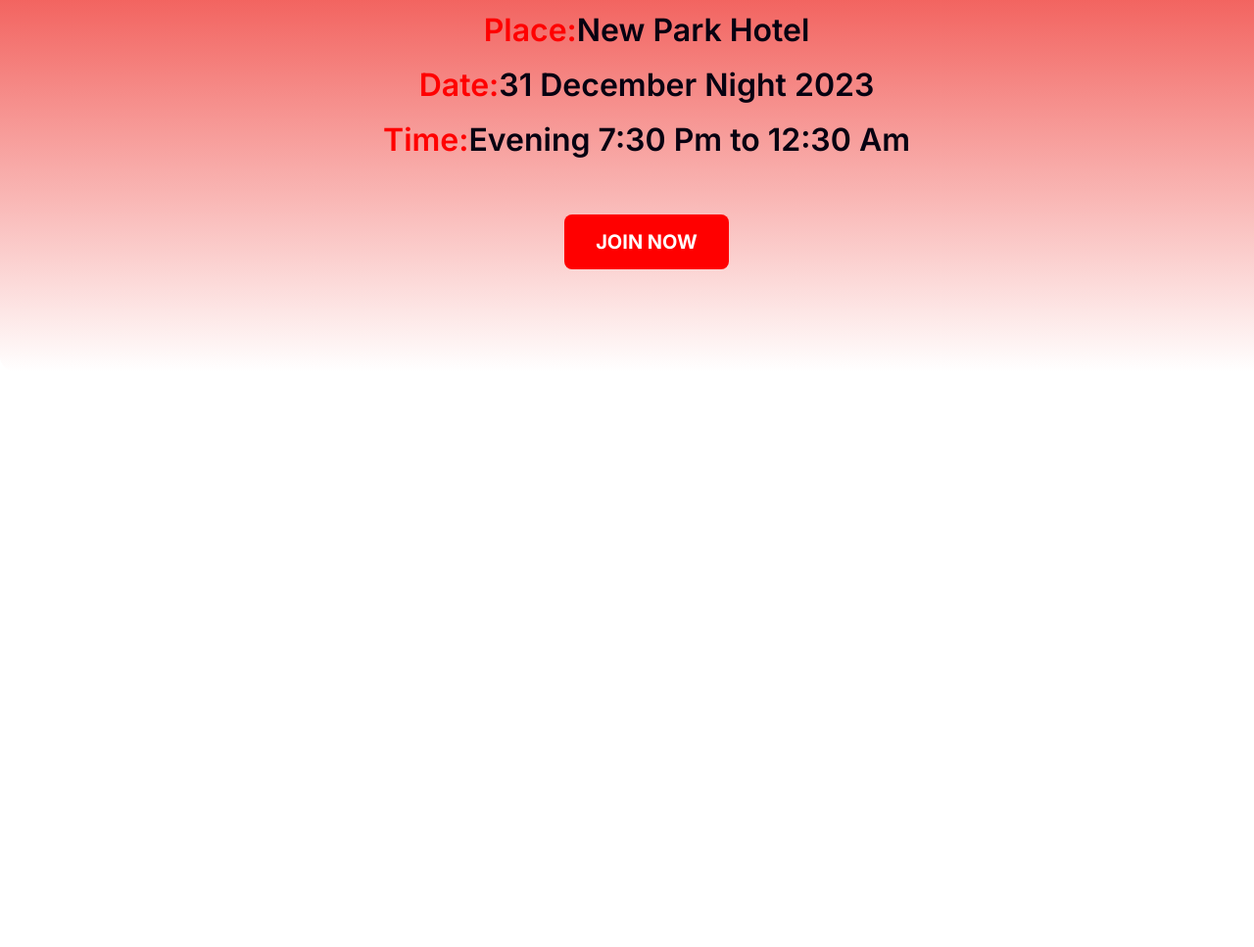
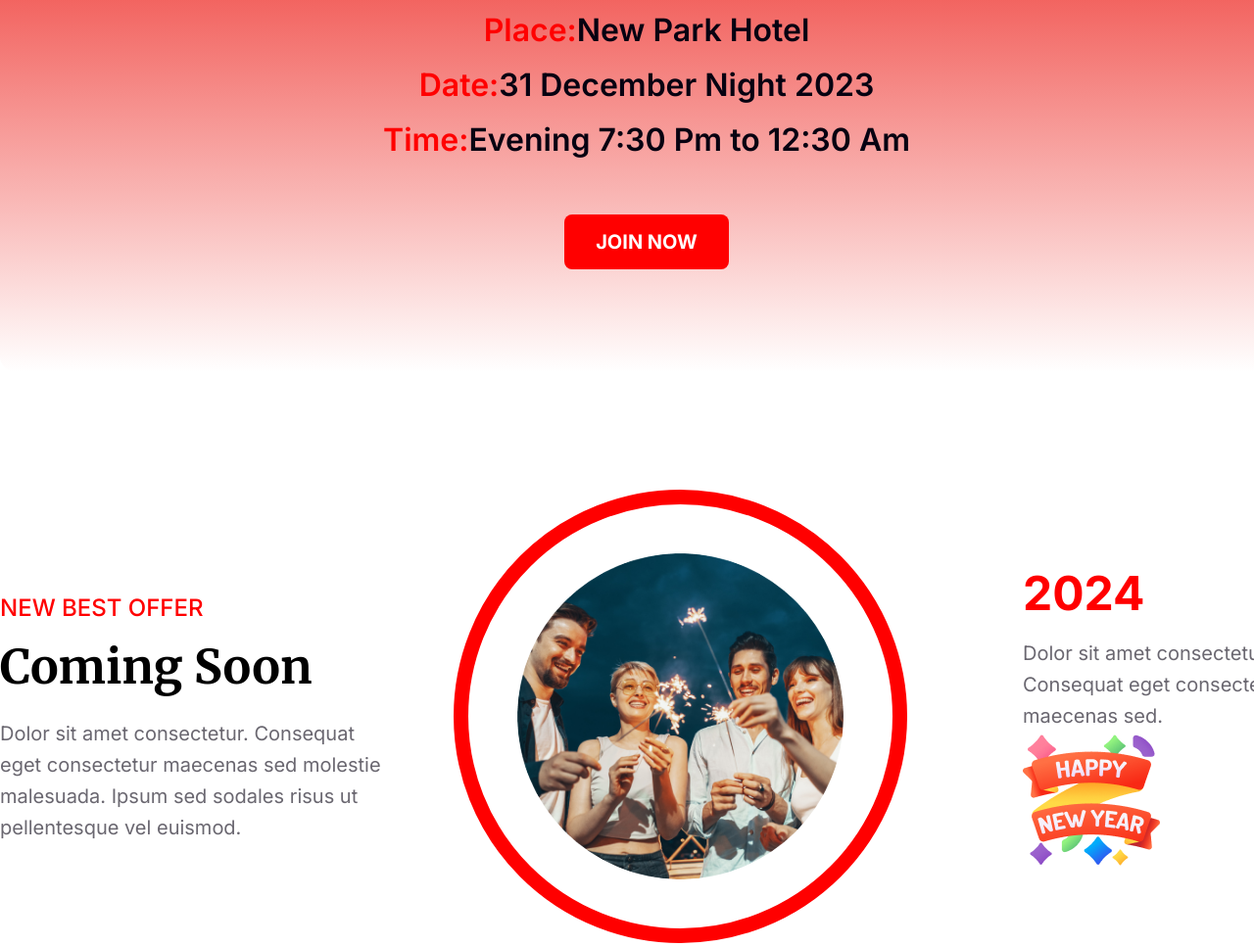
Before and after one commit to SumiyaRahman/New_Year_Offer, a plain HTML site: page index.html in a window 1280 px wide. Shown: the part 2522-3489 px from the top of the page at 98% size. Before the commit the page ends 3022 px from the top, so only its background shows below. Drawn offline with Linux system fonts and the light colour scheme.

Commit message:
added new year offer section

```diff
--- a/CSS/style.css
+++ b/CSS/style.css
@@ -19,6 +19,11 @@
 }
 section{
     width: 1320px;
+}
+.section-descriptions{
+    font-size: 20px;
+    color: #07021199;
+    line-height: 32px;
 }
 /* hesder section */
 .header-section{
@@ -45,11 +50,7 @@
     color: #ffff;
 }
 
-/* main section style */
-/* main section{
-    margin-top: 120px;
-    margin-bottom: 120px;
-} */
+/* offer section */
 .offer-description{
     display: flex;
     justify-content: center;
@@ -82,9 +83,13 @@
     text-align: center;
     margin-bottom: 48px;
 }
-.offers img{
+.offer-img-container{
     width: 802.9px;
 }
+.offers img{
+    width: 100%;
+}
+
 
 /* welcome party */
 .welcome-party{
@@ -161,3 +166,49 @@
     background-color: #FF0000;
     padding: 16px 32px;
  }
+
+ /* new best offer */
+ .new-offer-section {
+    display: flex;
+    justify-content: center;
+ }
+ .new-offer{
+    display: flex;
+    align-items: center;
+ }
+ .new-best-offer-container{
+    width: 393px;
+ }
+ .best-offer-img-container{
+    margin: 0 118px 0 70px;
+    width: 463px;
+ }
+ .year-img-container{
+    width: 140px;
+ }
+ .year-container{
+    width: 276px;
+ }
+ .new-best-offer{
+    font-size: 24px;
+    color: #ff0000;
+    font-weight: 500;
+    margin-bottom: 16px;
+ }
+ .comming-soon{
+    font-size: 48px;
+    font-family: "Merriweather", serif;
+    margin-bottom: 22px;
+ }
+ .new-offer-img{
+    border: 15px solid #FF0000;
+    border-radius: 50%;
+    padding: 49.8px;
+    width: 100%;
+ }
+ .year-2024{
+    font-size: 48px;
+    color: #FF0000;
+    margin-bottom: 16px;
+    width: 100%;
+ }
--- a/index.html
+++ b/index.html
@@ -24,7 +24,9 @@
           <div>
             <p class="offer-subtitle">OUR HOLIDAY DEALS ARE BETTER</p>
             <h2 class="offer-second-title">ALL CATEGORIES</h2>
-            <img src="./images/New Year Photo.png" alt="" />
+            <div class="offer-img-container">
+              <img src="./images/New Year Photo.png" alt="" />
+            </div>
           </div>
         </div>
       </section>
@@ -53,8 +55,8 @@
         <div>
           <div class="place-date-time">
             <h4>
-              <span class="time-title">Place:</span>New Park Hotel<br>
-              <span class="time-title">Date:</span>31 December Night 2023<br>
+              <span class="time-title">Place:</span>New Park Hotel<br />
+              <span class="time-title">Date:</span>31 December Night 2023<br />
               <span class="time-title">Time:</span>Evening 7:30 Pm to 12:30 Am
             </h4>
           </div>
@@ -63,6 +65,36 @@
           </div>
         </div>
       </section>
+
+      <!-- new offer section -->
+      <section class="new-offer-section body-margin">
+        <div class="new-offer">
+          <div class="new-best-offer-container">
+            <p class="new-best-offer">NEW BEST OFFER</p>
+            <h3 class="comming-soon">Coming Soon</h3>
+            <p class="section-descriptions">
+              Dolor sit amet consectetur. Consequat eget consectetur maecenas
+              sed molestie malesuada. Ipsum sed sodales risus ut pellentesque
+              vel euismod.
+            </p>
+          </div>
+          <div class="best-offer-img-container">
+            <img class="new-offer-img" src="./images/Ellipse 1.png" alt="" />
+          </div>
+          <div>
+            <div class="year-container">
+              <h1 class="year-2024">2024</h1>
+              <p class="section-descriptions">
+                Dolor sit amet consectetur. Consequat eget consectetur maecenas
+                sed.
+              </p>
+            </div>
+            <div class="year-img-container">
+              <img src="./images/Group 96.png" alt="" />
+            </div>
+          </div>
+        </div>
+      </section>
     </main>
     <footer></footer>
   </body>
```
